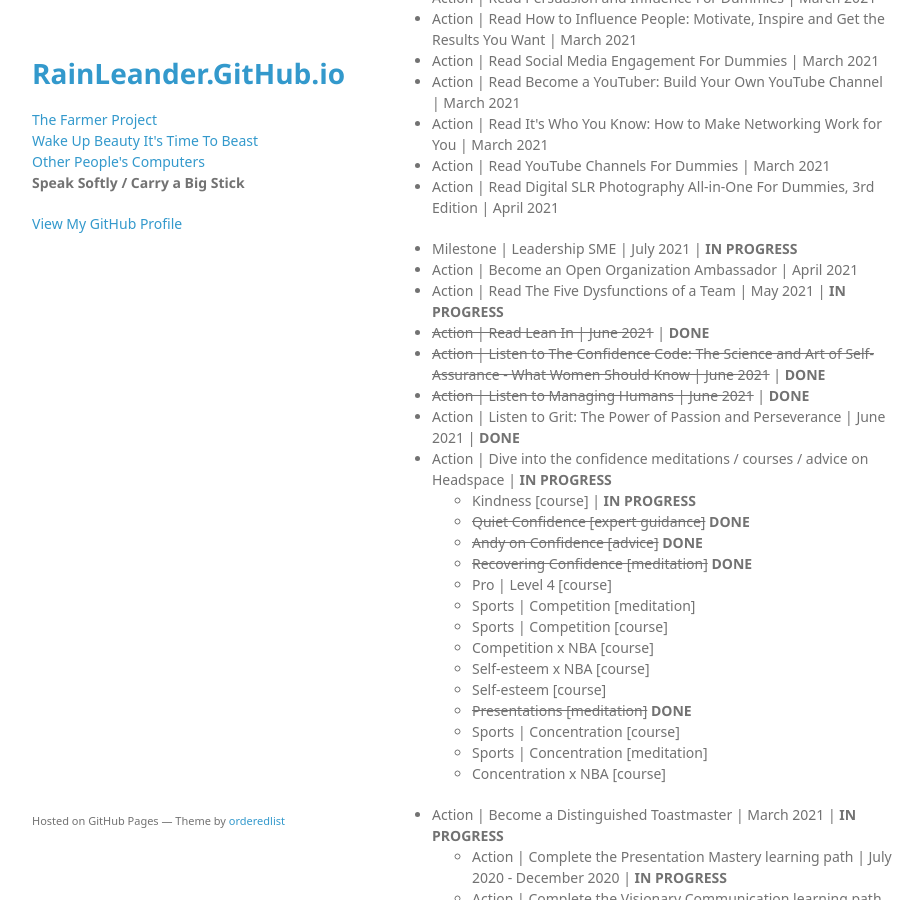
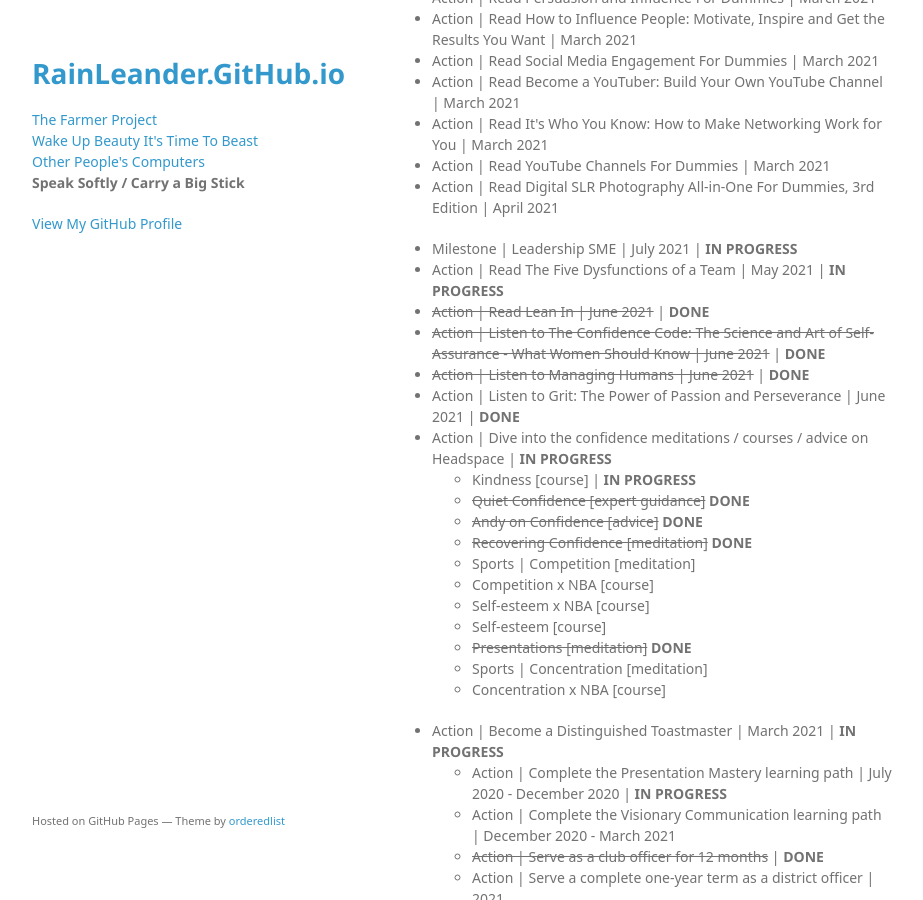
Before and after one commit to rainleander/rainleander.github.io, a Jekyll site: the page speak-softly.html, which Jekyll copies as it is, in a window 1280 px wide and 900 px high, scrolled down 1702 px. Shown: the whole window, without its empty margins (178-1101 px from the left). Built offline with Jekyll 4.4.1, drawn with Linux system fonts in a browser that asks for light colours; some web fonts are replaced.

Commit message:
Update speak-softly.html

```diff
--- a/speak-softly.html
+++ b/speak-softly.html
@@ -86,7 +86,6 @@
         <li>Action | Read Digital SLR Photography All-in-One For Dummies, 3rd Edition | April 2021</ul>
 
         <ul><li>Milestone | Leadership SME | July 2021 | <b>IN PROGRESS</b></li>
-        <li>Action | Become an Open Organization Ambassador | April 2021</li>
         <li>Action | Read The Five Dysfunctions of a Team | May 2021 | <b>IN PROGRESS</b></li>
         <li><del>Action | Read Lean In | June 2021</del> | <b>DONE</b></li>
         <li><del>Action | Listen to The Confidence Code: The Science and Art of Self-Assurance - What Women Should Know | June 2021</del> | <b>DONE</b></li>
@@ -97,14 +96,11 @@
               <li><del>Quiet Confidence [expert guidance]</del> <b>DONE</b></li>
               <li><del>Andy on Confidence [advice]</del> <b>DONE</b></li>
               <li><del>Recovering Confidence [meditation]</del> <b>DONE</b></li>
-              <li>Pro | Level 4 [course]</li>
               <li>Sports | Competition [meditation]</li>
-              <li>Sports | Competition [course]</li>
               <li>Competition x NBA [course]</li>
               <li>Self-esteem x NBA [course]</li>
               <li>Self-esteem [course]</li>
               <li><del>Presentations [meditation]</del> <b>DONE</b></li>
-              <li>Sports | Concentration [course]</li>
               <li>Sports | Concentration [meditation]</li>
               <li>Concentration x NBA [course]</li></ul></li>
         <li>Action | Become a Distinguished Toastmaster | March 2021 | <b>IN PROGRESS</b>
```
